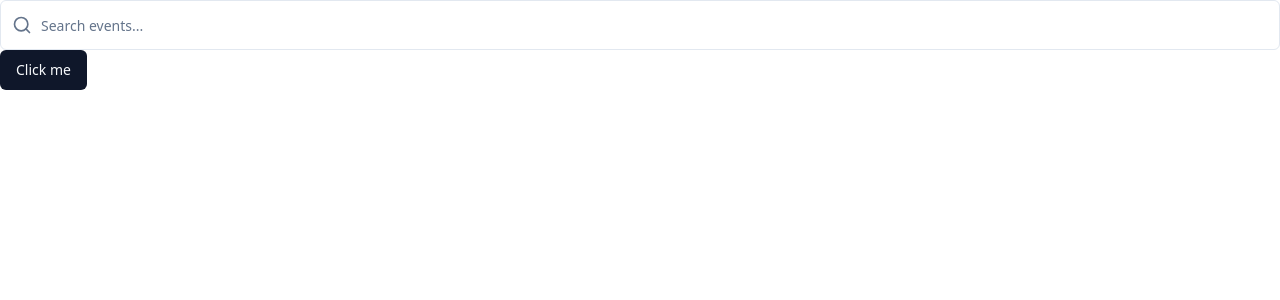
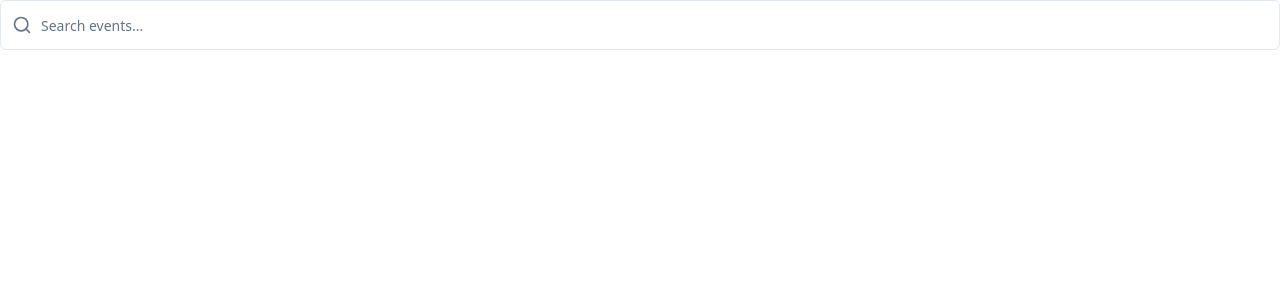
Before and after one commit to mirajspk/event-notif, a React (Vite) app in the folder frontend/: page / in a window 1280 px wide. Shown: the top 300 px of the page. Built offline with nearby package versions, Linux system fonts and the light colour scheme.

Commit message:
Searchbar
-done

```diff
--- a/frontend/src/App.jsx
+++ b/frontend/src/App.jsx
@@ -1,11 +1,9 @@
-import { Button } from "@/components/ui/button"
 import Searchbar from "./components/SearchBar/searchbar"
 
 export default function Home() {
   return (
     <div>
       <Searchbar />
-      <Button>Click me</Button>
     </div>
   )
 }
--- a/frontend/src/components/SearchBar/searchbar.jsx
+++ b/frontend/src/components/SearchBar/searchbar.jsx
@@ -24,7 +24,8 @@ const events = [
   { id: '3', name: 'Kailali multiple campus', date: 'Sep 5', location: 'Dhangadhi' },
   { id: '4', name: 'Harvard College', date: 'Oct 1', location: 'Modern Art Museum' },
 ]
-
+//SearchBar components that allow users to search for events.
+//display a list of events filterted by the search query.
 export default function Searchbar() {
   const [open, setOpen] = React.useState(false)
   const [query, setQuery] = React.useState("")
```
